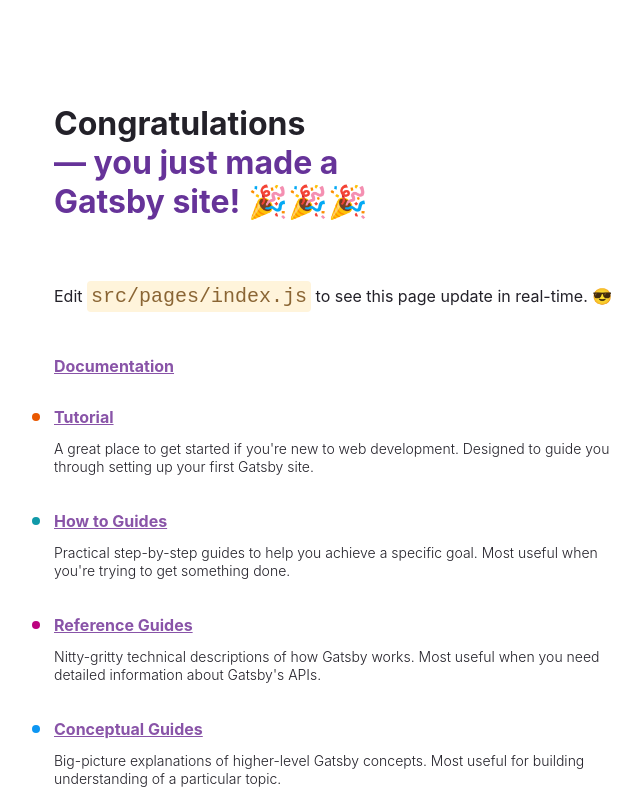
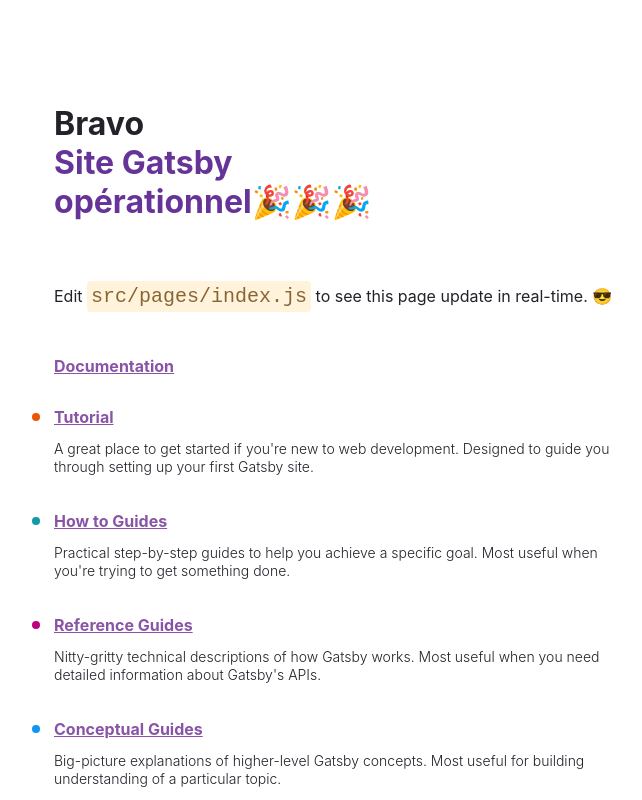
Before and after one commit to azeinstra/exo2-ci, a Gatsby site: page / in a window 1280 px wide. Shown: the top 800 px of the page, without its empty margins (50-692 px from the left). Built offline with nearby package versions, Linux system fonts and the light colour scheme; Gatsby itself is replaced by a stand-in of ours.

Commit message:
add pipeline

```diff
--- a/src/pages/index.js
+++ b/src/pages/index.js
@@ -129,11 +129,11 @@
 const IndexPage = () => {
   return (
     <main style={pageStyles}>
-      <title>Home Page</title>
+      <title>Page d'accueil</title>
       <h1 style={headingStyles}>
-        Congratulations
+        Bravo
         <br />
-        <span style={headingAccentStyles}>— you just made a Gatsby site! </span>
+        <span style={headingAccentStyles}>Site Gatsby opérationnel</span>
         <span role="img" aria-label="Party popper emojis">
           🎉🎉🎉
         </span>
```
Also changed, not shown: .gitlab-ci.yml (added).
